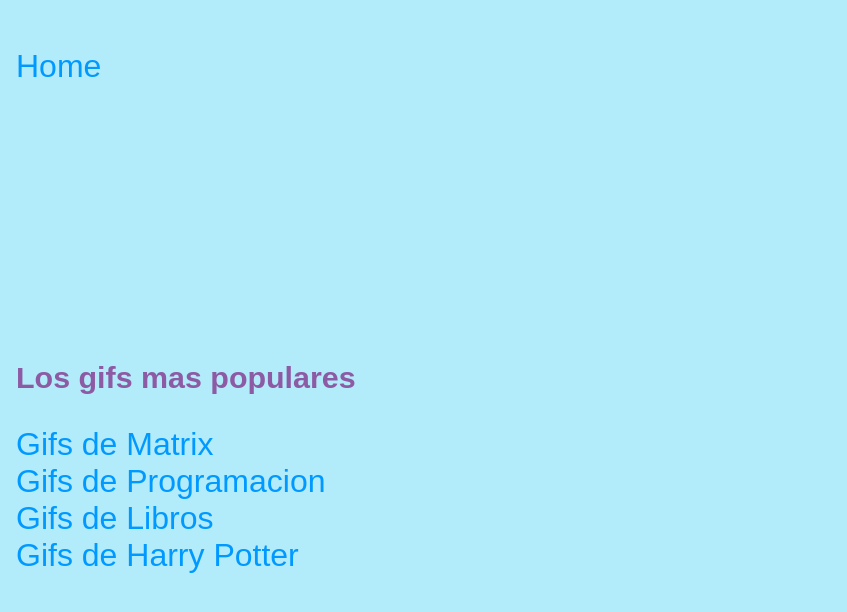
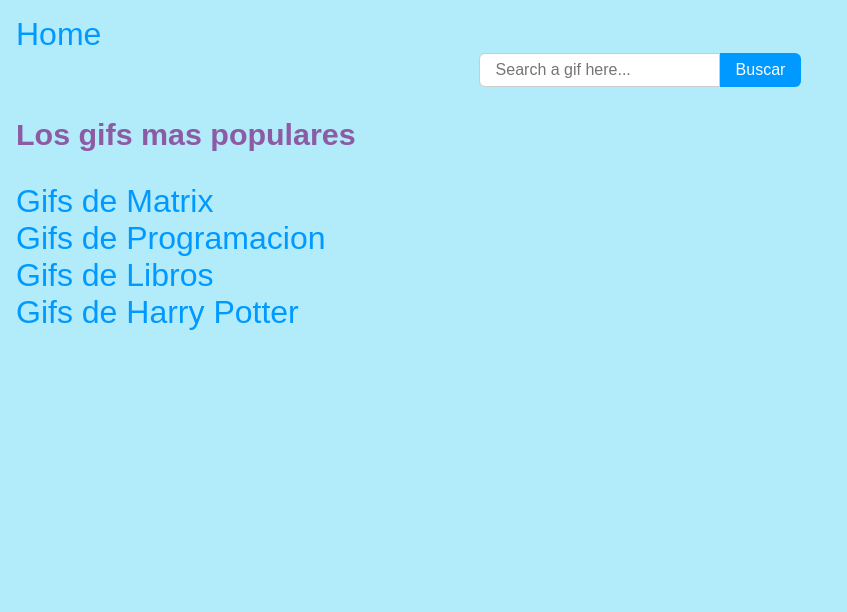
Before and after one commit to pepeju1995/Giffy-con-React, a React (Create React App) app: page / in a window 1280 px wide. Shown: the top 612 px of the page, without its empty margins (0-847 px from the left). Built offline with nearby package versions, Linux system fonts and the light colour scheme.

Commit message:
First custom hook

```diff
--- a/src/App.css
+++ b/src/App.css
@@ -3,8 +3,10 @@
 }
 
 .App-logo{
-  object-fit: contain;
-  height: 250px;
+  margin: 10px auto;
+  padding: 20px 0;
+  text-align: center;
+  width: 144px;
 }
 
 .App-title {
--- a/src/App.js
+++ b/src/App.js
@@ -10,7 +10,7 @@
     <div className="App">
       <section className="App-content">
         <Link to='/'>
-          <p className="App-logo">Home</p>
+          <span className="App-logo">Home</span>
         </Link>
         <Route
           component={Home}
--- /dev/null
+++ b/src/hooks/useGifs.js
@@ -0,0 +1,19 @@
+import { useEffect, useState} from 'react';
+import getGifs from '../services/getGifs';
+
+
+export default function useGifs({ keyword }) {
+    const [loading, setLoading] = useState(false);
+    const [gifs, setGifs] = useState([])
+
+    useEffect(() => {
+        setLoading(true)
+        getGifs({ keyword })
+            .then(gifs => {
+                setGifs(gifs)
+                setLoading(false)
+            })
+    }, [keyword])
+
+    return {loading, gifs}
+}
--- a/src/pages/Home/index.js
+++ b/src/pages/Home/index.js
@@ -1,19 +1,37 @@
-import React from "react";
-import { Link } from "wouter";
+import React, { useState } from "react";
+import { Link, useLocation } from "wouter";
 
 const POPULAR_GIFS = ["Matrix", "Programacion", "Libros", "Harry Potter"];
 
 export default function Home() {
+    const [keyword, setKeyword] = useState('');
+    const [path, pushLocation] = useLocation()
+
+    const handleSubmit = evt => {
+        evt.preventDefault()
+
+        pushLocation(`/search/${keyword}`)
+    }
+
+    const handleChange = evt => {
+        setKeyword(evt.target.value)
+    }
+
     return (
         <>
+            <form onSubmit={handleSubmit}>
+                <input placeholder="Search a gif here..." onChange={handleChange} type="text" value={keyword} />
+                <button>Buscar</button>
+            </form>
+
             <h3 className="App-title">Los gifs mas populares</h3>
             <ul>
-                {POPULAR_GIFS.map((popularGif) => (
-                    <li key={popularGif}>
-                        <Link to={`/search/${popularGif}`}>Gifs de {popularGif}</Link>
-                    </li>
-                ))
-
+                {
+                    POPULAR_GIFS.map((popularGif) => (
+                        <li key={popularGif}>
+                            <Link to={`/search/${popularGif}`}>Gifs de {popularGif}</Link>
+                        </li>
+                    ))
                 }
             </ul>
         </>
--- a/src/pages/SearchResults/index.js
+++ b/src/pages/SearchResults/index.js
@@ -1,22 +1,12 @@
-import React, { useEffect, useState } from "react";
+import React from "react";
 import Spinner from "../../components/Spinner";
 import ListOfGifs from "../../components/ListOfGifs";
-import getGifs from "../../services/getGifs";
+import useGifs from "../../hooks/useGifs";
 
 export default function SearchResults({ params }) {
     const { keyword } = params;
 
-    const [loading, setLoading] = useState(false);
-    const [gifs, setGifs] = useState([])
-
-    useEffect(() => {
-        setLoading(true)
-        getGifs({ keyword })
-            .then(gifs => {
-                setGifs(gifs)
-                setLoading(false)
-            })
-    }, [keyword])
+    const { loading, gifs } = useGifs({ keyword })
 
     return <>
         {loading
```
